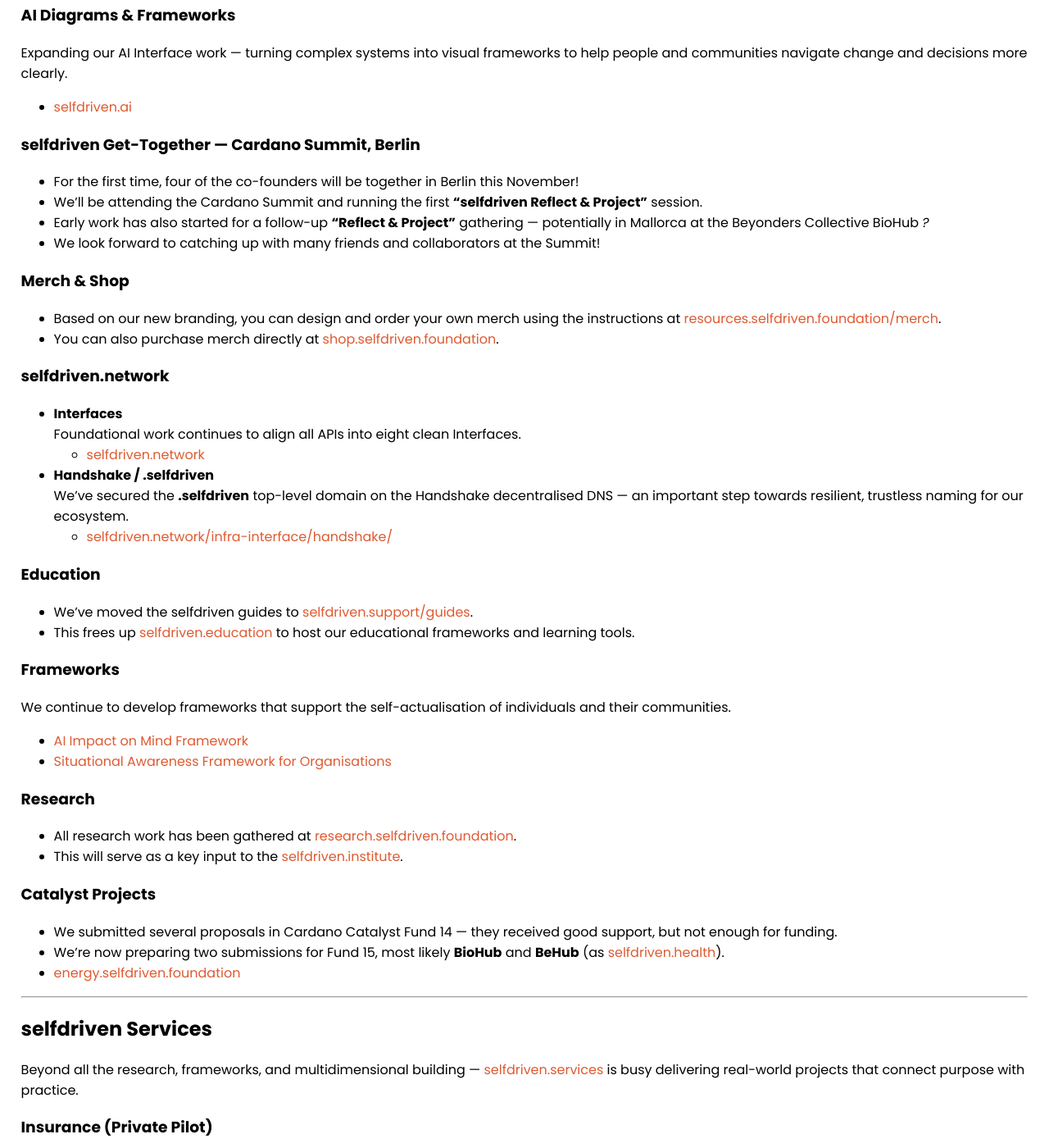
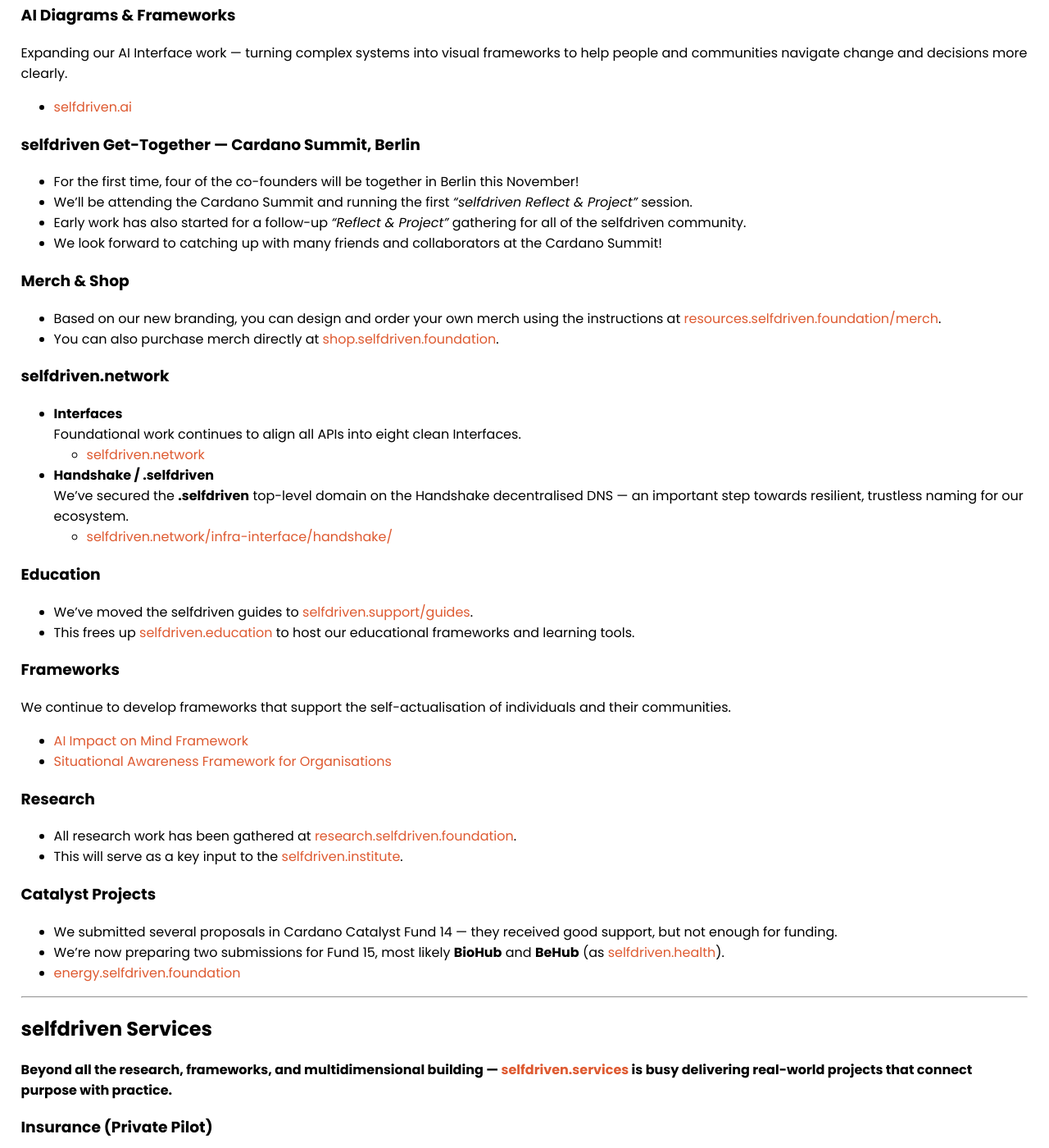
Before and after one commit to selfdriven-engagement/governance, a Jekyll site: the page built from docs/pages/updates-oct2025.md, in a window 1280 px wide and 1400 px high, scrolled down 429 px. Shown: the whole window at 82% size. Built offline with Jekyll 4.4.1, drawn with Linux system fonts in a browser that asks for light colours; some of the changed text lies outside the part shown.

Commit message:
Update updates-oct2025.md

```diff
--- a/docs/pages/updates-oct2025.md
+++ b/docs/pages/updates-oct2025.md
@@ -7,7 +7,7 @@ description: "OCT2025 - selfdriven Gov - Updates"
 
 # Update # OCT 2025
 
-We haven't done an update for a little while, so this one’s a catch-up!
+**We haven't done an update for a little while, so this one’s a catch-up!**
 
 We plan to return to monthly updates and reflections.
 
@@ -28,9 +28,9 @@ Expanding our AI Interface work — turning complex systems into visual framewor
 ### selfdriven Get-Together — Cardano Summit, Berlin
 
 - For the first time, four of the co-founders will be together in Berlin this November!
-- We’ll be attending the Cardano Summit and running the first **“selfdriven Reflect & Project”** session.
-- Early work has also started for a follow-up **“Reflect & Project”** gathering — potentially in Mallorca at the Beyonders Collective BioHub *?*
-- We look forward to catching up with many friends and collaborators at the Summit!
+- We’ll be attending the Cardano Summit and running the first *“selfdriven Reflect & Project”* session.
+- Early work has also started for a follow-up *“Reflect & Project”* gathering for all of the selfdriven community.
+- We look forward to catching up with many friends and collaborators at the Cardano Summit!
 
 ### Merch & Shop
 
@@ -74,7 +74,7 @@ We continue to develop frameworks that support the self-actualisation of individ
 
 ## selfdriven Services
 
-Beyond all the research, frameworks, and multidimensional building — [selfdriven.services](https://selfdriven.services) is busy delivering real-world projects that connect purpose with practice.
+**Beyond all the research, frameworks, and multidimensional building — [selfdriven.services](https://selfdriven.services) is busy delivering real-world projects that connect purpose with practice.**
 
 ### Insurance (Private Pilot)
 
@@ -84,7 +84,7 @@ In collaboration with key insurance ecosystem stakeholders in Australia, we’re
 
 [selfdriven.health](https://selfdriven.health) is taking shape — focused on member-based models for better health outcomes, powered by beHub and selfdriven.
 
-### BioHub
+### Community, Mallorca BioHub
 
 The BioHub project continues to gain momentum, linking regenerative practice with verifiable data and community development.
 - [actuate.selfdriven.community/use-cases](https://actuate.selfdriven.community/use-cases)
```
